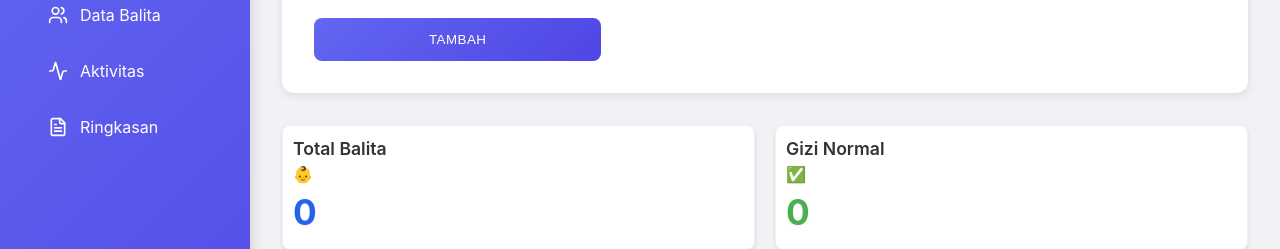
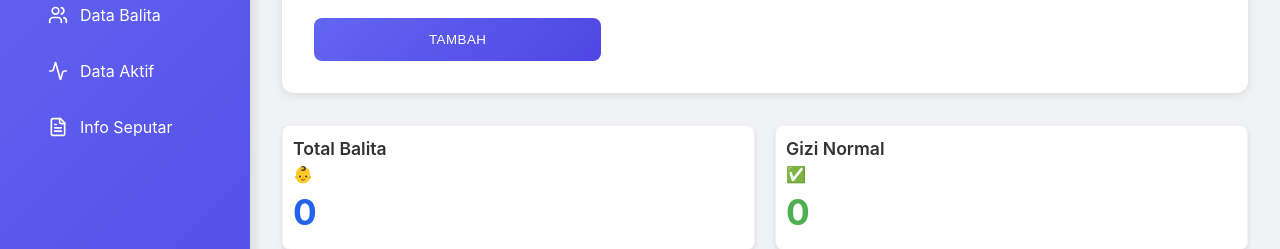
Before and after one commit to alfansatoruu/uas-mobile-teori, a React (Vite) app: page / in a window 1280 px wide. Shown: the part 182-431 px from the top of the page. Built offline with nearby package versions, Linux system fonts and the light colour scheme.

Commit message:
first commit

```diff
--- a/src/App.jsx
+++ b/src/App.jsx
@@ -367,7 +367,7 @@ const App = () => {
             onClick={() => setActiveTab('activities')}
           >
             <Activity size={20} />
-            Aktivitas
+            Data Aktif
           </a>
           <a
             href="#"
@@ -375,7 +375,7 @@ const App = () => {
             onClick={() => setActiveTab('report')}
           >
             <FileText size={20} />
-            Ringkasan
+            Info Seputar
           </a>
         </nav>
       </div>
```
